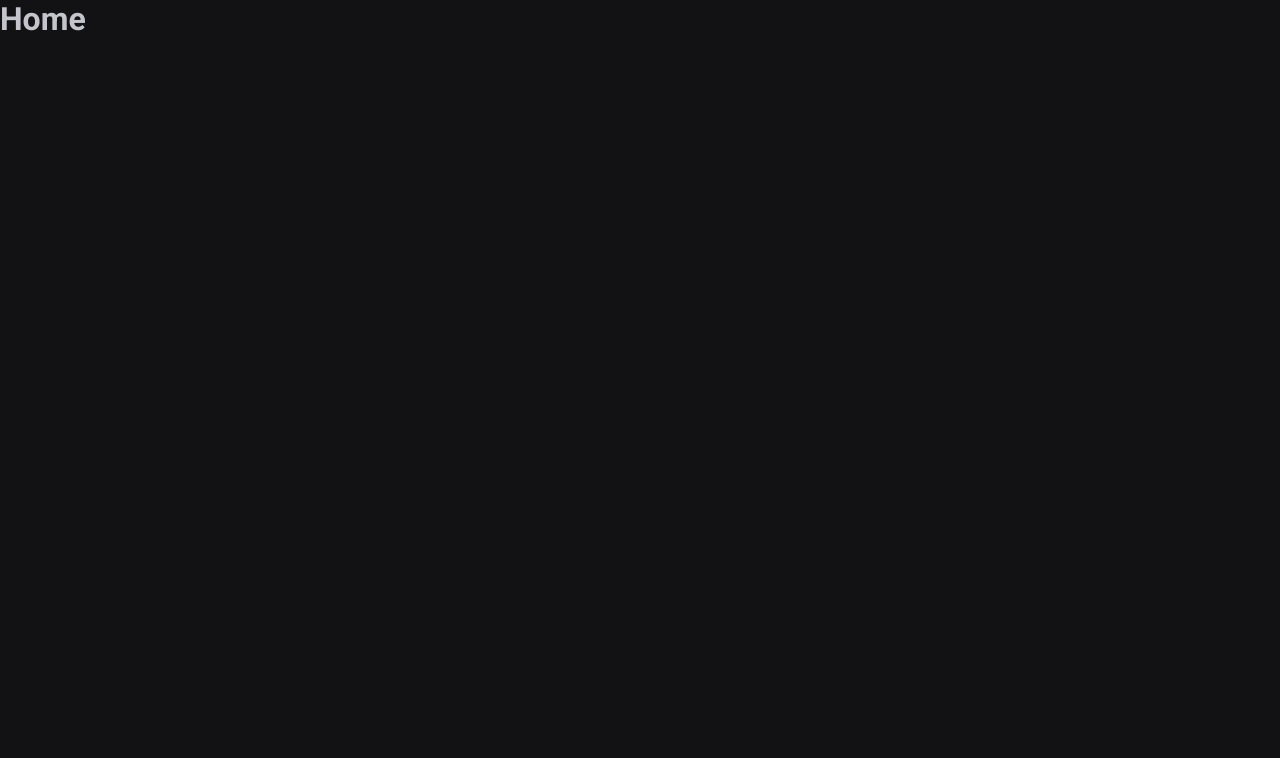
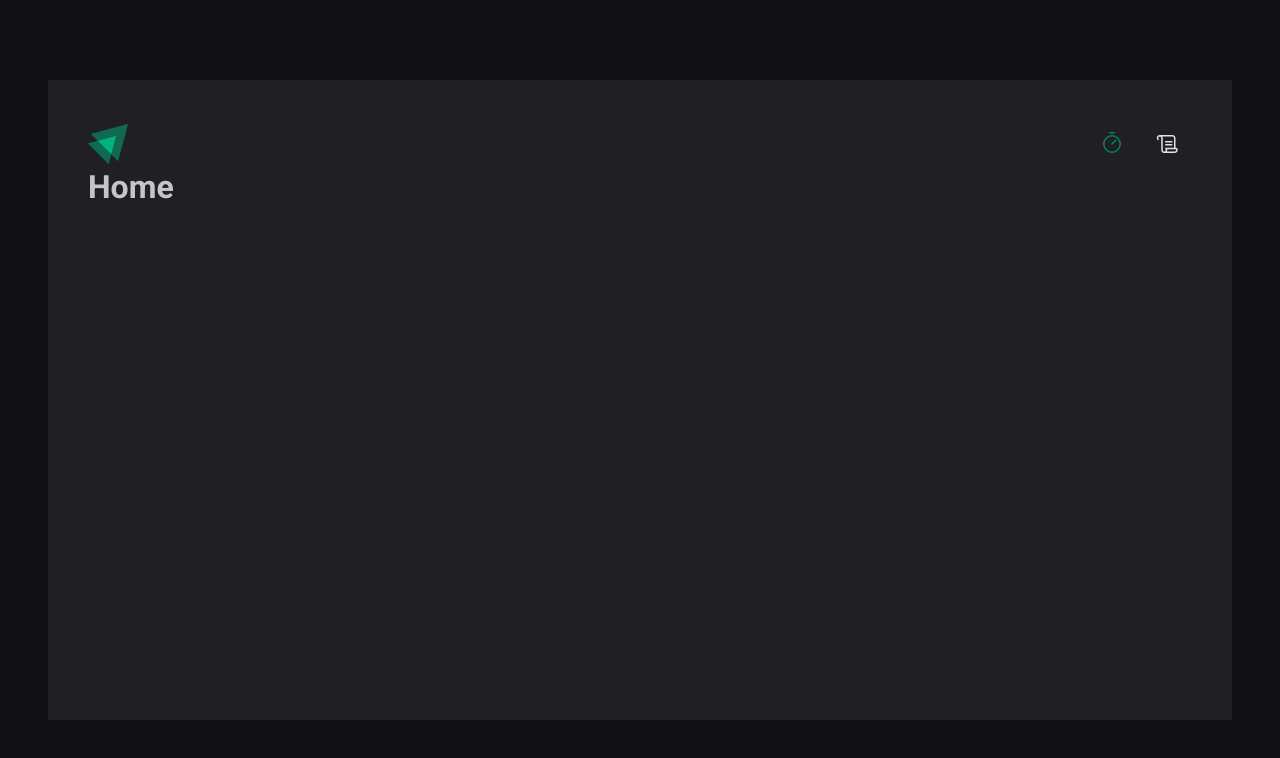
Before and after one commit to Joaopaulo33/02-ignite-timer, a React (Vite) app: page / in a window 1280 px wide. Shown: the top 758 px of the page. Built offline with nearby package versions, Linux system fonts and the light colour scheme.

Commit message:
defautlayout

```diff
--- a/package.json
+++ b/package.json
@@ -10,6 +10,7 @@
     "lint": "eslint src --ext .ts,.tsx"
   },
   "dependencies": {
+    "phosphor-react": "^1.4.1",
     "react": "^18.2.0",
     "react-dom": "^18.2.0",
     "react-router-dom": "^6.3.0",
@@ -19,6 +20,7 @@
     "@rocketseat/eslint-config": "^1.1.3",
     "@types/react": "^18.0.17",
     "@types/react-dom": "^18.0.6",
+    "@types/react-router-dom": "^5.3.3",
     "@types/styled-components": "^5.1.26",
     "@vitejs/plugin-react": "^2.1.0",
     "eslint": "^8.23.0",
--- a/src/Router.tsx
+++ b/src/Router.tsx
@@ -1,11 +1,14 @@
 import { Routes, Route } from 'react-router-dom'
+import { DefaultLayout } from './layouts/DefaultLayout/index'
 import { History } from './pages/History'
 import { Home } from './pages/Home'
 export function Router() {
   return (
     <Routes>
-      <Route path="/" element={<Home />} />
-      <Route path="/history" element={<History />} />
+      <Route element={<DefaultLayout />}>
+        <Route path="/" element={<Home />} />
+        <Route path="/history" element={<History />} />
+      </Route>
     </Routes>
   )
 }
--- /dev/null
+++ b/src/components/Header/index.tsx
@@ -0,0 +1,20 @@
+import { HeaderContainer } from './styles'
+import { Timer, Scroll } from 'phosphor-react'
+import logoIgnite from '../../assets/logo-ignite.svg'
+import { NavLink } from 'react-router-dom'
+
+export function Header() {
+  return (
+    <HeaderContainer>
+      <img src={logoIgnite} alt="" />
+      <nav>
+        <NavLink to="/" title="Timer">
+          <Timer size={24} />
+        </NavLink>
+        <NavLink to="/history" title="Histórico">
+          <Scroll size={24} />
+        </NavLink>
+      </nav>
+    </HeaderContainer>
+  )
+}
--- /dev/null
+++ b/src/components/Header/styles.ts
@@ -0,0 +1,30 @@
+import styled from 'styled-components'
+
+export const HeaderContainer = styled.header`
+  display: flex;
+  align-items: center;
+  justify-content: space-between;
+
+  nav {
+    display: flex;
+    gap: 0.5rem;
+    a {
+      width: 3rem;
+      height: 3rem;
+
+      display: flex;
+      justify-content: center;
+      align-items: center;
+
+      color: ${(props) => props.theme['gray-100']};
+      border-top: 3px solid transparent;
+      border-bottom: 3px solid transparent;
+      &:hover {
+        border-bottom: 3px solid ${(props) => props.theme['green-500']};
+      }
+      &.active {
+        color: ${(props) => props.theme['green-500']};
+      }
+    }
+  }
+`
--- /dev/null
+++ b/src/layouts/DefaultLayout/index.tsx
@@ -0,0 +1,15 @@
+import { Header } from '../../components/Header'
+import { Outlet } from 'react-router-dom'
+import { LayoutContainer } from './styles'
+
+export function DefaultLayout() {
+  return (
+    <div>
+      <LayoutContainer>
+        <Header />
+        {/* Espaço para ser inserido conteudo */}
+        <Outlet />
+      </LayoutContainer>
+    </div>
+  )
+}
--- /dev/null
+++ b/src/layouts/DefaultLayout/styles.ts
@@ -0,0 +1,10 @@
+import styled from 'styled-components'
+
+export const LayoutContainer = styled.div`
+  max-width: 74rem;
+  height: calc(100vh - 10rem);
+  margin: 5rem auto;
+  padding: 2.5rem;
+
+  background-color: ${(props) => props.theme['gray-800']};
+`
```
Also changed, not shown: src/assets/logo-ignite.svg (added), 1 other file (tests, documents, lock files or other folders).
